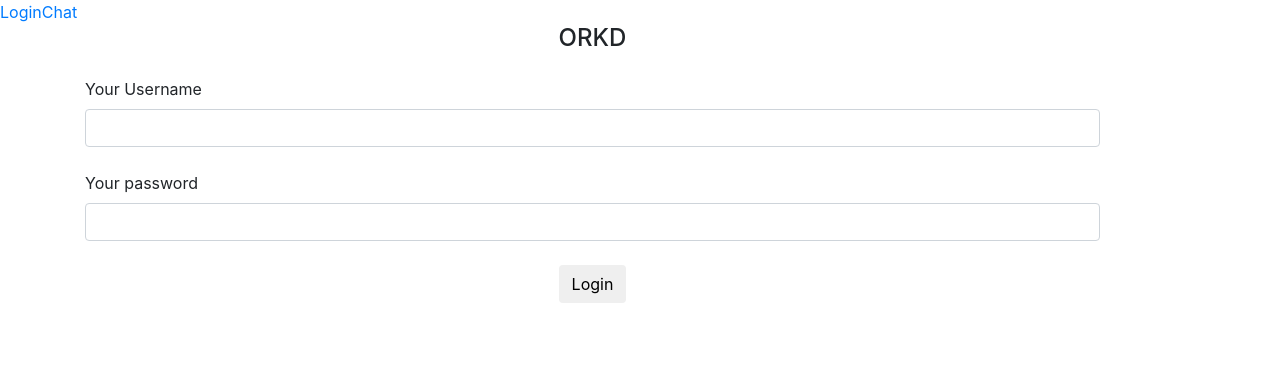
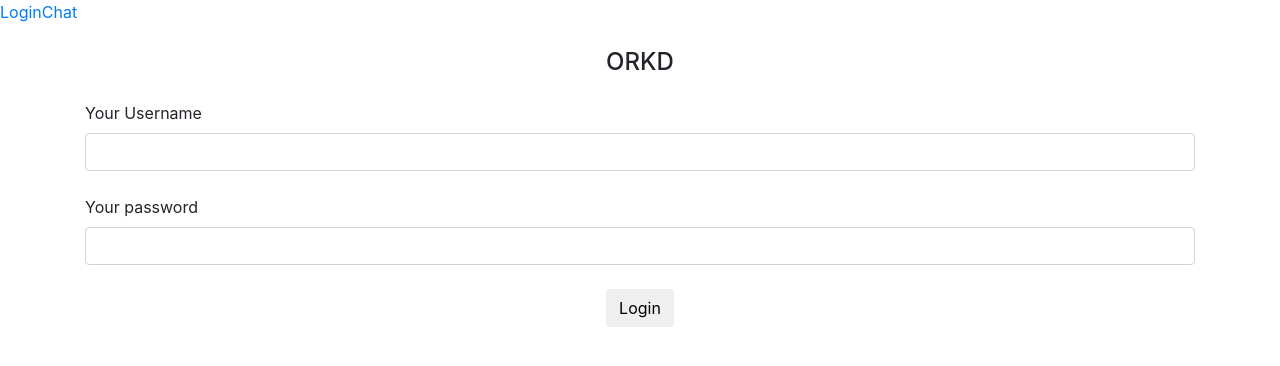
Before and after one commit to beemtny/G-Chat, a React (Create React App) app: page / in a window 1280 px wide. Shown: the top 366 px of the page. Built offline with nearby package versions, Linux system fonts and the light colour scheme.

Commit message:
Auto scale Login screen

```diff
--- a/package.json
+++ b/package.json
@@ -5,6 +5,7 @@
   "dependencies": {
     "mdbreact": "^4.11.1",
     "react": "^16.8.4",
+    "react-bootstrap": "^1.0.0-beta.5",
     "react-dom": "^16.8.4",
     "react-router-dom": "^4.4.0",
     "react-scripts": "2.1.8"
--- a/src/Login.js
+++ b/src/Login.js
@@ -5,7 +5,7 @@ const FormPage = () => {
   return (
     <MDBContainer >
       <MDBRow>
-        <MDBCol md="11" >
+        <MDBCol className="mt-4" >
           <form>
             <p className="h4 text-center mb-4">ORKD</p>
             <label htmlFor="Username" className="grey-text">
```
Also changed, not shown: 2 other files (tests, documents, lock files or other folders).
